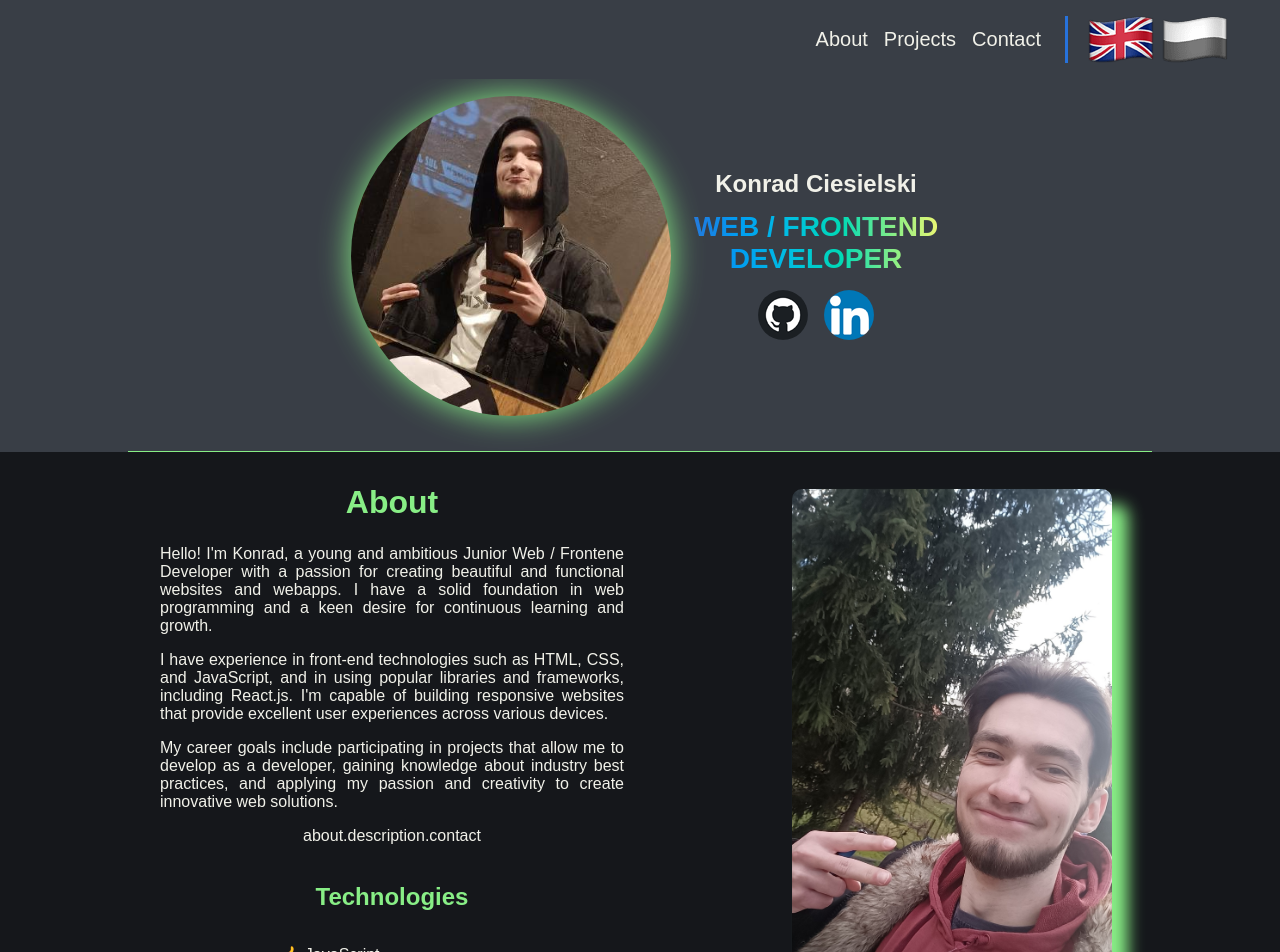
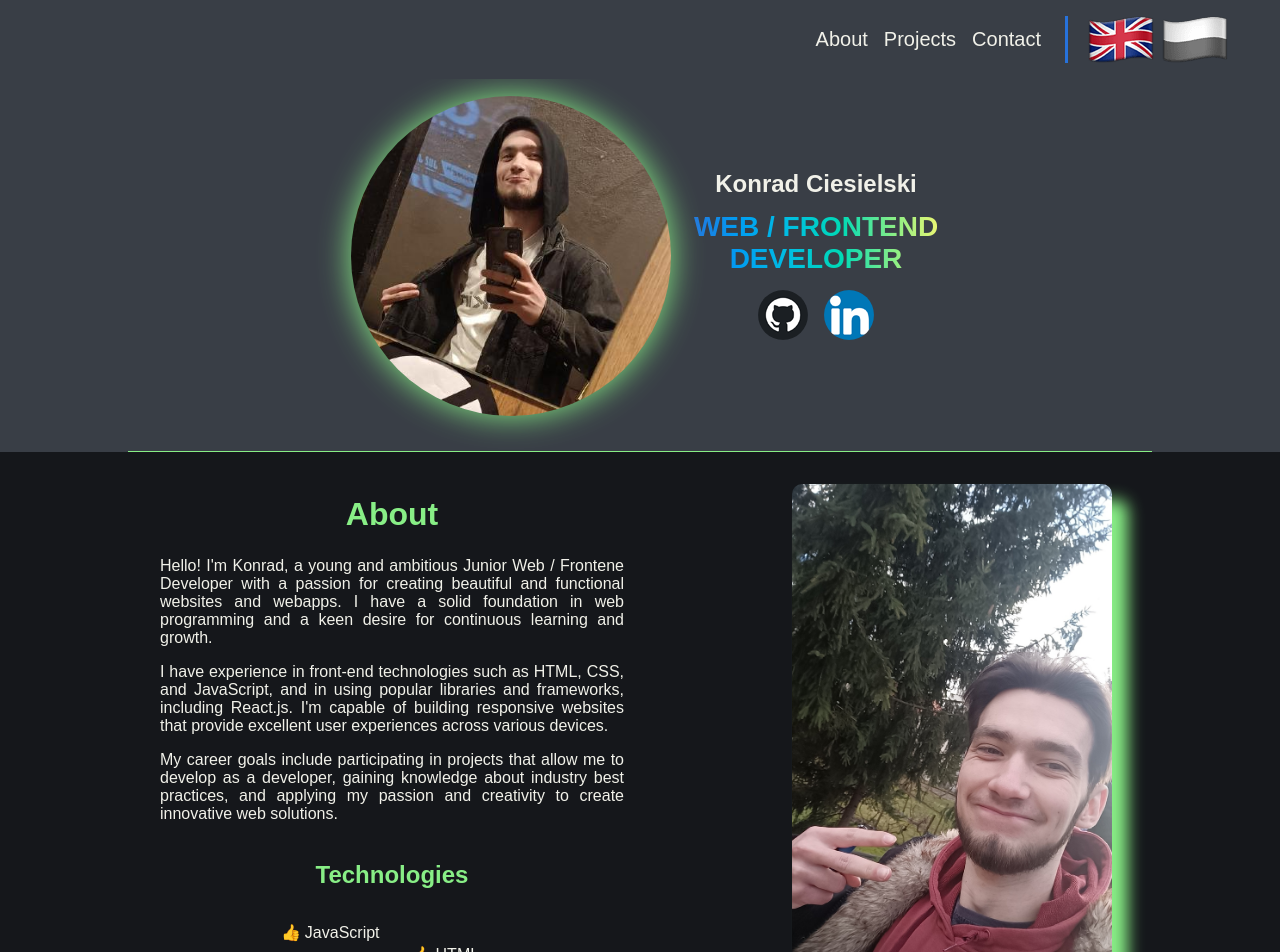
Before and after one commit to KondyKox/Portfolio, a React (Vite) app: page / in a window 1280 px wide. Shown: the top 952 px of the page. Built offline with nearby package versions, Linux system fonts and the light colour scheme.

Commit message:
deleted one paragraf

```diff
--- a/src/pages/About/About.jsx
+++ b/src/pages/About/About.jsx
@@ -9,7 +9,6 @@ const About = ({ t }) => {
         <p className="about__description">{t("about.description.intro")}</p>
         <p className="about__description">{t("about.description.skills")}</p>
         <p className="about__description">{t("about.description.goals")}</p>
-        <p className="about__description">{t("about.description.contact")}</p>
 
         <Title text={t("about.tech")} parentClass="about" isSubtitle={true} />
         <div className="about__ul-container">
```
